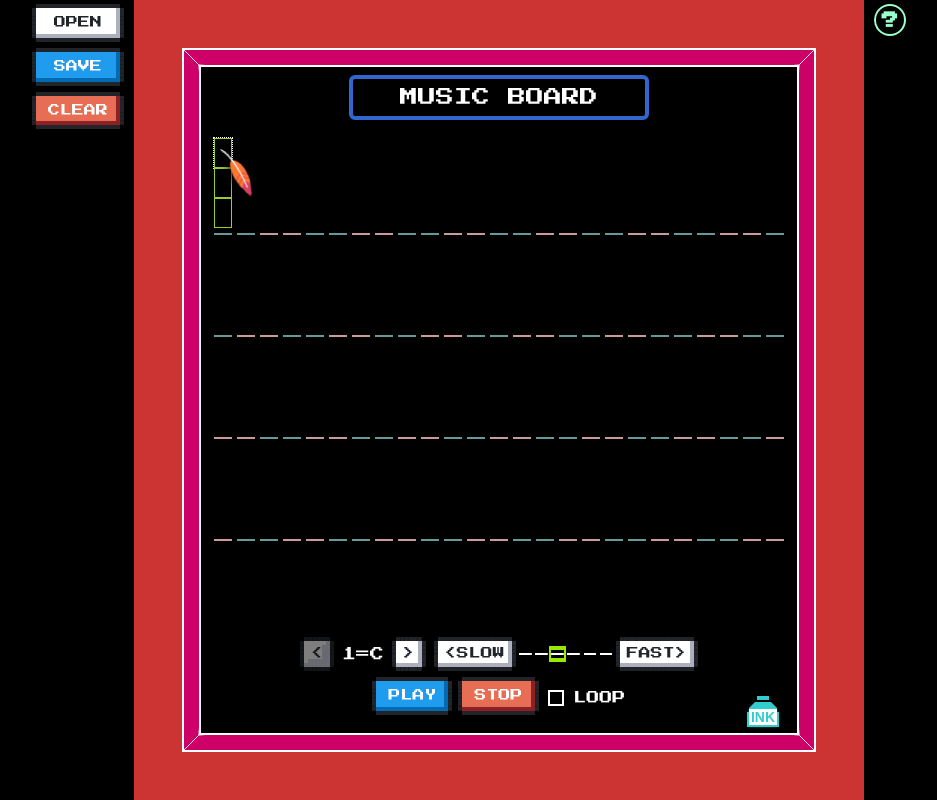
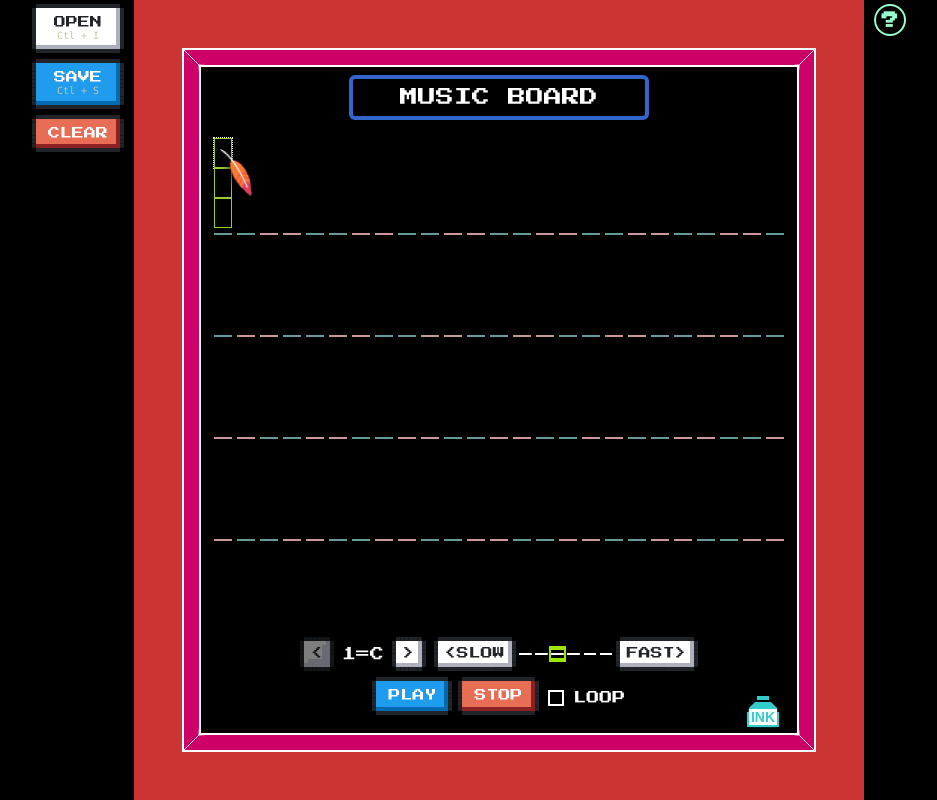
Before and after one commit to wingmeng/SUBOR-Music-Board, a Vue app: page / in a window 1280 px wide. Shown: the whole page, without its empty margins (141-1078 px from the left). Built offline with nearby package versions, Linux system fonts and the light colour scheme.

Commit message:
✨ feat: 补充快捷键提示

```diff
--- a/src/App.vue
+++ b/src/App.vue
@@ -181,6 +181,7 @@
           @click="handleImport"
         >
           OPEN
+          <div class="shortcut">Ctl + I</div>
         </button>
         <button
           type="button"
@@ -189,6 +190,7 @@
           @click="handleExport"
         >
           SAVE
+          <div class="shortcut">Ctl + S</div>
         </button>
         <button
           type="button"
--- a/src/style.css
+++ b/src/style.css
@@ -27,3 +27,9 @@
 }
 
 .nes-checkbox + span {font-size: 13px;}
+
+.shortcut {
+  font-family: Consolas, 'Courier New', Courier, monospace;
+  font-size: 10px;
+  color: #c5c5a1;
+}
```
